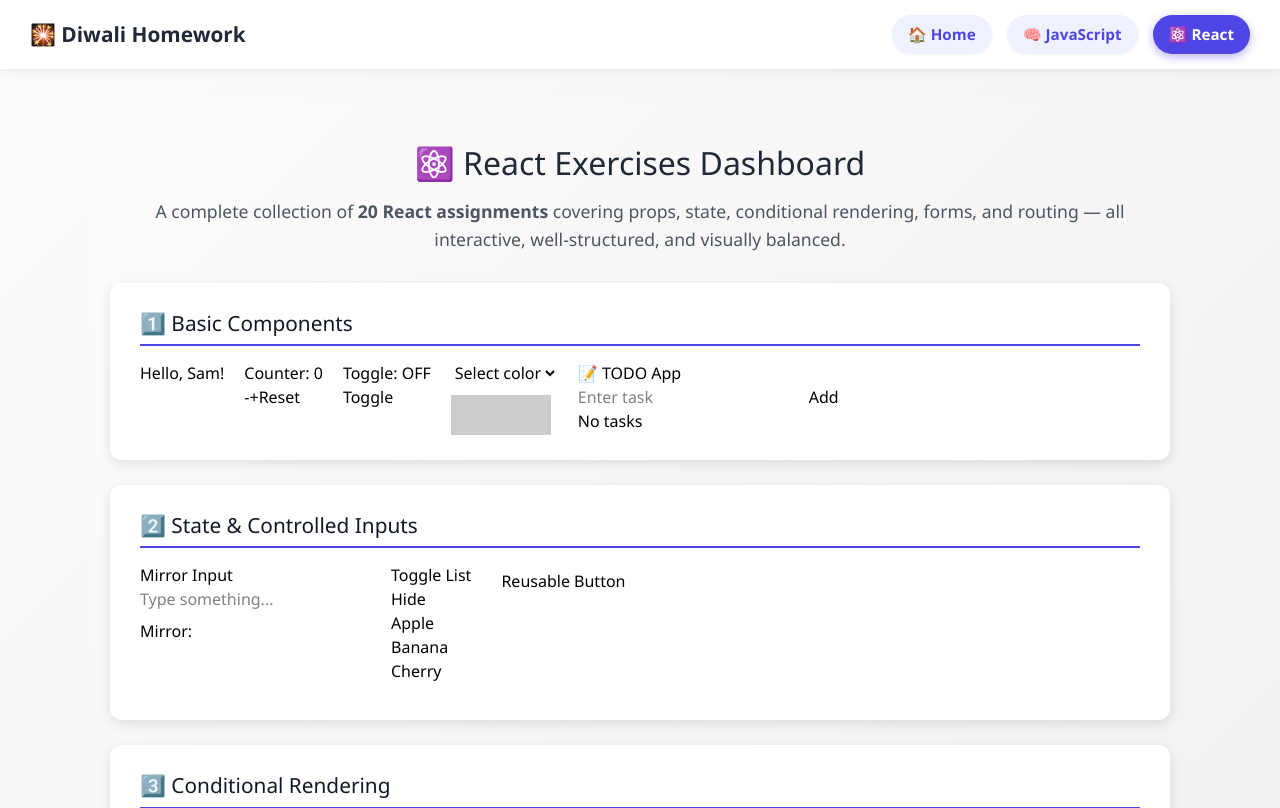
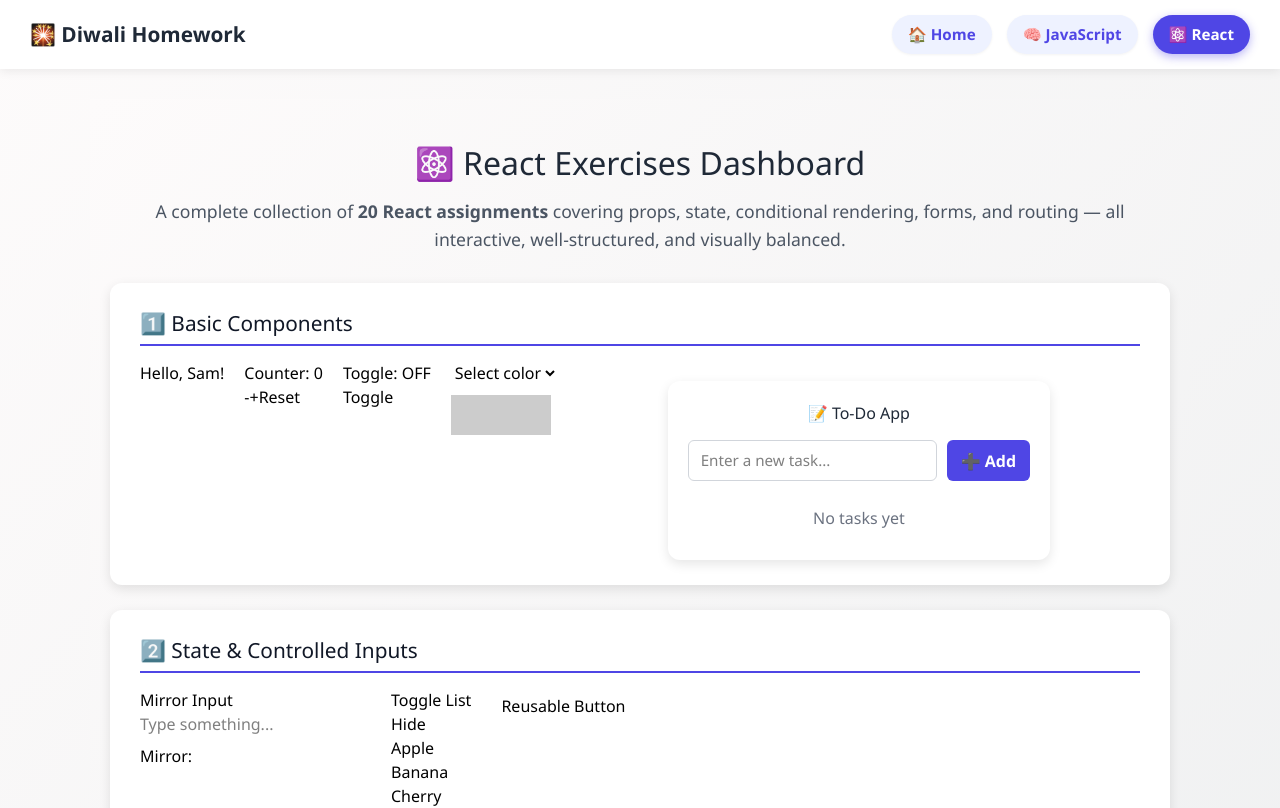
Before and after one commit to SamK1828/React-TKA-Tasks, a React (Vite) app in the folder diwali-homework-react/: page /react in a window 1280 px wide. Shown: the top 808 px of the page. Built offline with nearby package versions, Linux system fonts and the light colour scheme.

Commit message:
Refactor TodoApp component with enhanced UI and improved functionality for better user experience

```diff
--- a/diwali-homework-react/src/reactExercises/TodoApp.jsx
+++ b/diwali-homework-react/src/reactExercises/TodoApp.jsx
@@ -1,51 +1,205 @@
-import React, { useState } from 'react';
+// import React, { useState } from 'react';
+
+// export default function TodoApp() {
+//   const [todos, setTodos] = useState([]);
+//   const [input, setInput] = useState('');
+
+//   function addTodo() {
+//     if (!input.trim()) return;
+//     setTodos([...todos, { id: Date.now(), text: input.trim(), done: false }]);
+//     setInput('');
+//   }
+
+//   function toggleDone(id) {
+//     setTodos(todos.map(t => t.id === id ? { ...t, done: !t.done } : t));
+//   }
+
+//   function deleteTodo(id) {
+//     setTodos(todos.filter(t => t.id !== id));
+//   }
+
+//   return (
+//     <div>
+//       <h4>📝 TODO App</h4>
+//       <input
+//         value={input}
+//         onChange={e => setInput(e.target.value)}
+//         placeholder="Enter task"
+//       />
+//       <button onClick={addTodo}>Add</button>
+
+//       <ul>
+//         {todos.length === 0 && <li>No tasks</li>}
+//         {todos.map(todo => (
+//           <li key={todo.id}>
+//             <input
+//               type="checkbox"
+//               checked={todo.done}
+//               onChange={() => toggleDone(todo.id)}
+//             />
+//             <span style={{
+//               textDecoration: todo.done ? 'line-through' : 'none'
+//             }}>
+//               {todo.text}
+//             </span>
+//             <button onClick={() => deleteTodo(todo.id)}>❌</button>
+//           </li>
+//         ))}
+//       </ul>
+//     </div>
+//   );
+// }
+
+
+import React, { useState } from "react";
 
 export default function TodoApp() {
   const [todos, setTodos] = useState([]);
-  const [input, setInput] = useState('');
+  const [input, setInput] = useState("");
 
   function addTodo() {
     if (!input.trim()) return;
     setTodos([...todos, { id: Date.now(), text: input.trim(), done: false }]);
-    setInput('');
+    setInput("");
   }
 
   function toggleDone(id) {
-    setTodos(todos.map(t => t.id === id ? { ...t, done: !t.done } : t));
+    setTodos(todos.map((t) => (t.id === id ? { ...t, done: !t.done } : t)));
   }
 
   function deleteTodo(id) {
-    setTodos(todos.filter(t => t.id !== id));
+    setTodos(todos.filter((t) => t.id !== id));
   }
 
   return (
-    <div>
-      <h4>📝 TODO App</h4>
+    <div style={card}>
+      <h3 style={title}>📝 To-Do App</h3>
+
+      <div style={inputRow}>
         <input
           value={input}
-        onChange={e => setInput(e.target.value)}
-        placeholder="Enter task"
+          onChange={(e) => setInput(e.target.value)}
+          placeholder="Enter a new task..."
+          style={inputBox}
         />
-      <button onClick={addTodo}>Add</button>
+        <button onClick={addTodo} style={addBtn}>
+          ➕ Add
+        </button>
+      </div>
 
-      <ul>
-        {todos.length === 0 && <li>No tasks</li>}
-        {todos.map(todo => (
-          <li key={todo.id}>
+      <ul style={list}>
+        {todos.length === 0 && (
+          <li style={{ color: "#6b7280", textAlign: "center", padding: "10px" }}>
+            No tasks yet
+          </li>
+        )}
+
+        {todos.map((todo) => (
+          <li key={todo.id} style={todoItem}>
+            <div style={todoLeft}>
               <input
                 type="checkbox"
                 checked={todo.done}
                 onChange={() => toggleDone(todo.id)}
+                style={{ marginRight: "10px", cursor: "pointer" }}
               />
-            <span style={{
-              textDecoration: todo.done ? 'line-through' : 'none'
-            }}>
+              <span
+                style={{
+                  textDecoration: todo.done ? "line-through" : "none",
+                  color: todo.done ? "#9ca3af" : "#111827",
+                  fontWeight: 500,
+                }}
+              >
                 {todo.text}
               </span>
-            <button onClick={() => deleteTodo(todo.id)}>❌</button>
+            </div>
+            <button onClick={() => deleteTodo(todo.id)} style={delBtn}>
+              ❌
+            </button>
           </li>
         ))}
       </ul>
     </div>
   );
 }
+
+/* ---------- STYLES ---------- */
+
+const card = {
+  background: "#fff",
+  borderRadius: "12px",
+  padding: "20px",
+  boxShadow: "0 4px 12px rgba(0,0,0,0.1)",
+  maxWidth: "400px",
+  margin: "auto",
+  marginTop: "20px",
+  fontFamily: "'Segoe UI', Tahoma, Geneva, Verdana, sans-serif",
+};
+
+const title = {
+  textAlign: "center",
+  color: "#1f2937",
+  marginBottom: "15px",
+};
+
+const inputRow = {
+  display: "flex",
+  gap: "10px",
+  marginBottom: "15px",
+};
+
+const inputBox = {
+  flex: 1,
+  padding: "8px 12px",
+  border: "1px solid #d1d5db",
+  borderRadius: "6px",
+  outline: "none",
+  fontSize: "0.95rem",
+};
+
+const addBtn = {
+  background: "#4f46e5",
+  color: "white",
+  border: "none",
+  borderRadius: "6px",
+  padding: "8px 14px",
+  cursor: "pointer",
+  fontWeight: 600,
+  transition: "background 0.2s ease",
+};
+
+const list = {
+  listStyle: "none",
+  padding: 0,
+  margin: 0,
+  maxHeight: "250px",
+  overflowY: "auto",
+};
+
+const todoItem = {
+  display: "flex",
+  justifyContent: "space-between",
+  alignItems: "center",
+  padding: "8px 10px",
+  borderBottom: "1px solid #e5e7eb",
+  borderRadius: "6px",
+  background: "#f9fafb",
+  marginBottom: "6px",
+  transition: "background 0.2s ease",
+};
+
+const todoLeft = {
+  display: "flex",
+  alignItems: "center",
+  flex: 1,
+  wordBreak: "break-word",
+};
+
+const delBtn = {
+  background: "transparent",
+  border: "none",
+  color: "#ef4444",
+  cursor: "pointer",
+  fontSize: "1rem",
+  transition: "transform 0.2s ease",
+};
```
Lines whose indentation alone changed are shown as unchanged.
